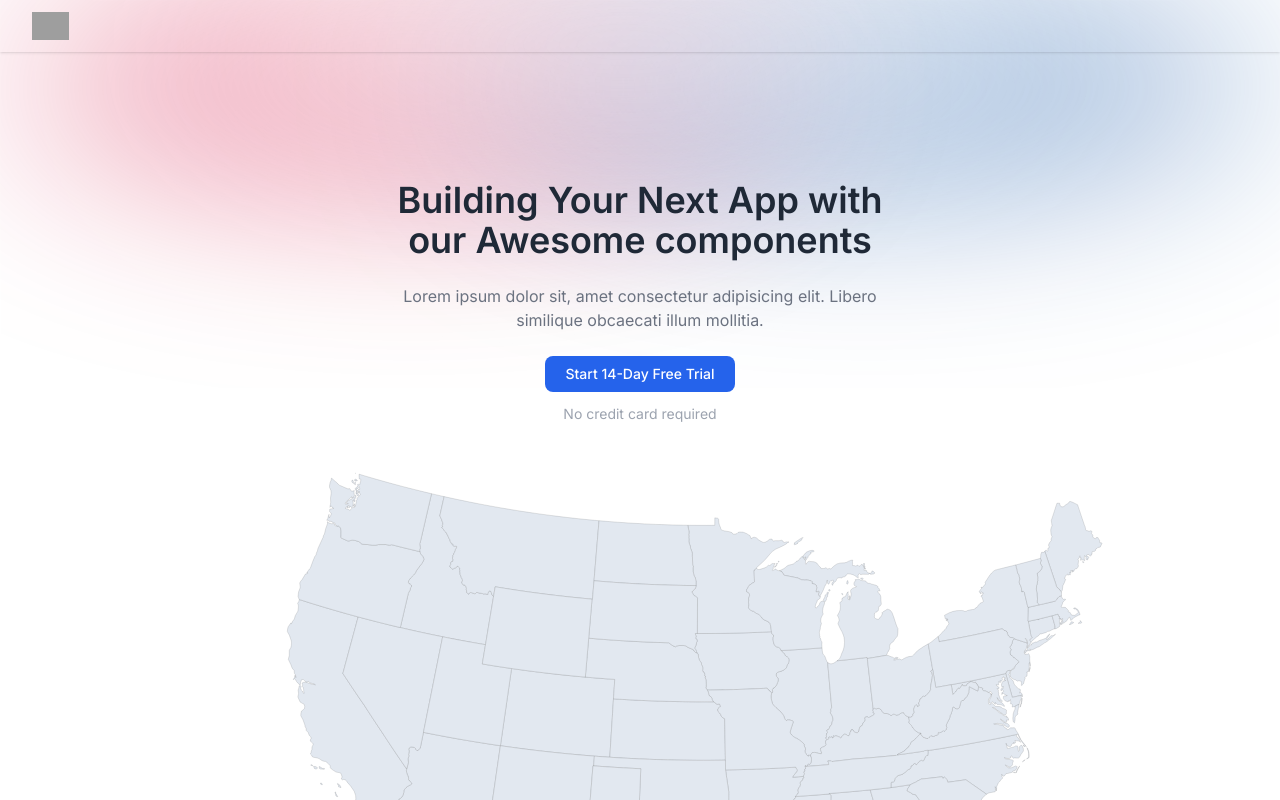
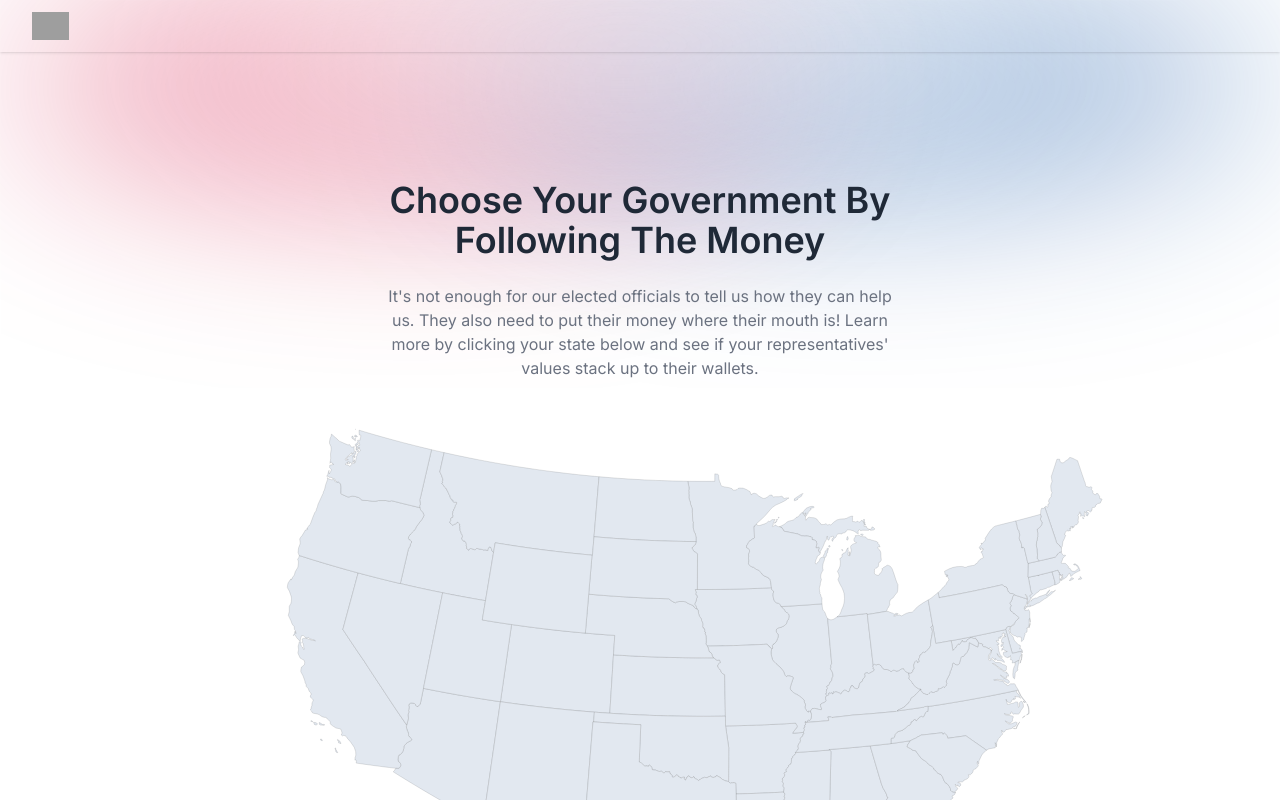
Before and after one commit to hiiqdesigns/paper-trails, a Next.js app: page / in a window 1280 px wide. Shown: the top 800 px of the page. Built offline with nearby package versions, Linux system fonts and the light colour scheme; grey boxes are pictures that could not be loaded.

Commit message:
updated content

```diff
--- a/app/page.tsx
+++ b/app/page.tsx
@@ -7,17 +7,10 @@ export default function Home() {
         <div className="mx-auto text-center">
           <div className="max-w-lg mx-auto">
             <h1 className="text-3xl font-semibold text-gray-800 lg:text-4xl">
-              Building Your Next App with our Awesome components
+              Choose Your Government By Following The Money
             </h1>
             <p className="mt-6 text-gray-500">
-              Lorem ipsum dolor sit, amet consectetur adipisicing elit. Libero
-              similique obcaecati illum mollitia.
-            </p>
-            <button className="px-5 py-2 mt-6 text-sm font-medium leading-5 text-center text-white capitalize bg-blue-600 rounded-lg hover:bg-blue-500 lg:mx-0 lg:w-auto focus:outline-none">
-              Start 14-Day free trial
-            </button>
-            <p className="mt-3 text-sm text-gray-400 ">
-              No credit card required
+              {`It's not enough for our elected officials to tell us how they can help us. They also need to put their money where their mouth is! Learn more by clicking your state below and see if your representatives' values stack up to their wallets.`}
             </p>
           </div>
 
```
